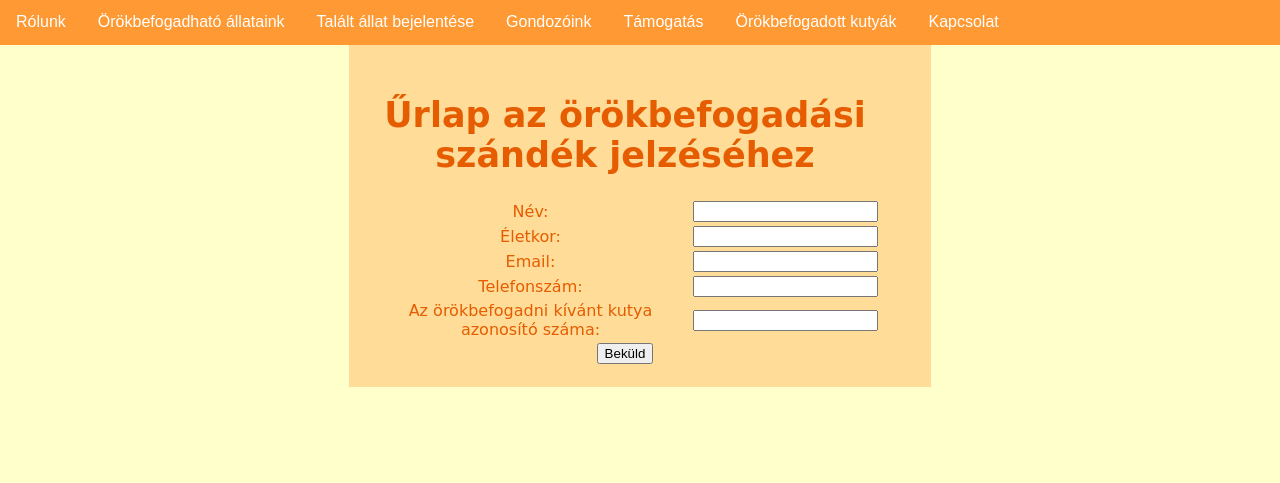
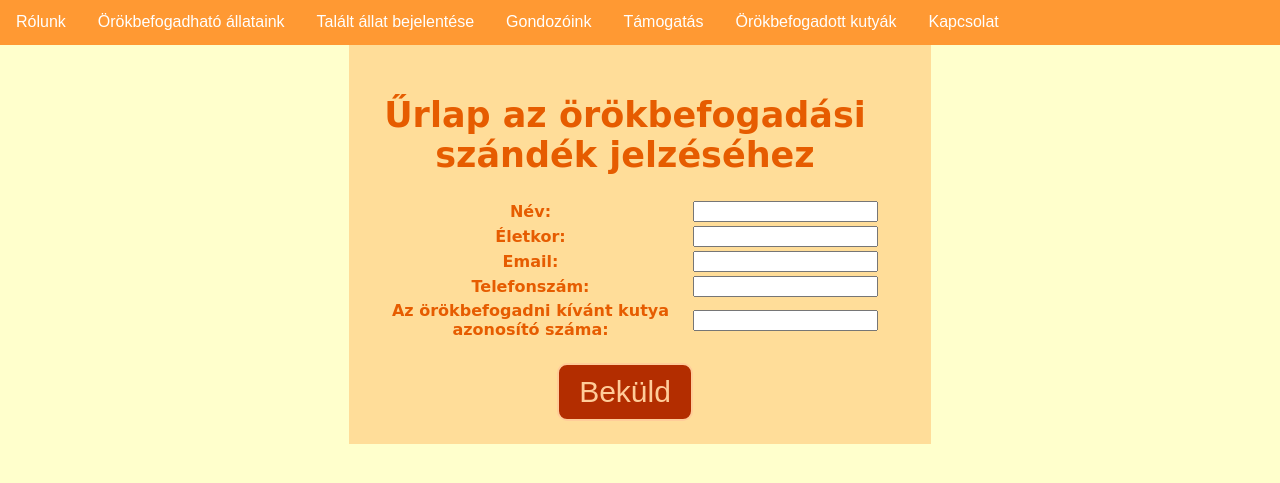
Before and after one commit to drq0tq/RFT, a PHP site: page /RFT/orokbefogadasiSzandek_urlap.php in a window 1280 px wide. Shown: the part 158-641 px from the top of the page. Run offline with PHP 8.4, Linux system fonts and the light colour scheme.

Commit message:
Örökbefogadási szándék űrlaphoz stílus

```diff
--- a/CSS/app.css
+++ b/CSS/app.css
@@ -82,3 +82,35 @@ form {
     font-size: 35px;
     margin-top: 30px;
 }
+.formtable{
+text-align: center;
+  margin: 0;
+}
+.formtable table{
+  text-align:center;
+  font-weight: bold;
+}
+#btn{
+    background:#b32d00;
+	color:#ffcc99;
+	border: 2px solid #ffcc99;
+	padding: 10px 20px;
+	font-size: 30px;
+	text-align:center;
+	cursor:pointer;
+	border-radius:10px;
+	margin:0px 10px 0px 10px;
+    margin-top:20px;
+}
+#btn :hover{
+    background:#ff9966;
+	color:#660000;
+	border: 2px solid #660000;
+	padding: 10px 20px;
+	font-size: 32px;
+	text-align:center;
+	cursor:pointer;
+	border-radius:10px;
+	margin:0 10px 0 10px;
+    margin-top:20px;
+}
--- a/orokbefogadasiSzandek_urlap.php
+++ b/orokbefogadasiSzandek_urlap.php
@@ -61,7 +61,7 @@ $errors = [];
 </head>
 <body>
 
-<div>
+<div class=formtable>
 <form id=szandek align="center" action="<?php echo route(['page' => 'orokbefogadasiSzandek_urlap']); ?>" method="POST" enctype="multipart/form-data">
 <h1 id=szandek_cim>Űrlap az örökbefogadási szándék jelzéséhez</h1>
 <table>
@@ -96,7 +96,7 @@ $errors = [];
         <?php print_form_errors('kutyaazonositoja1', $errors); ?></td>
     </tr>
     <tr>
-        <td colspan=2><button class="btn" type="submit">Beküld</button></td>
+        <td colspan=2><button id="btn" type="submit">Beküld</button></td>
     </tr>
 </table>
 </form>
```
